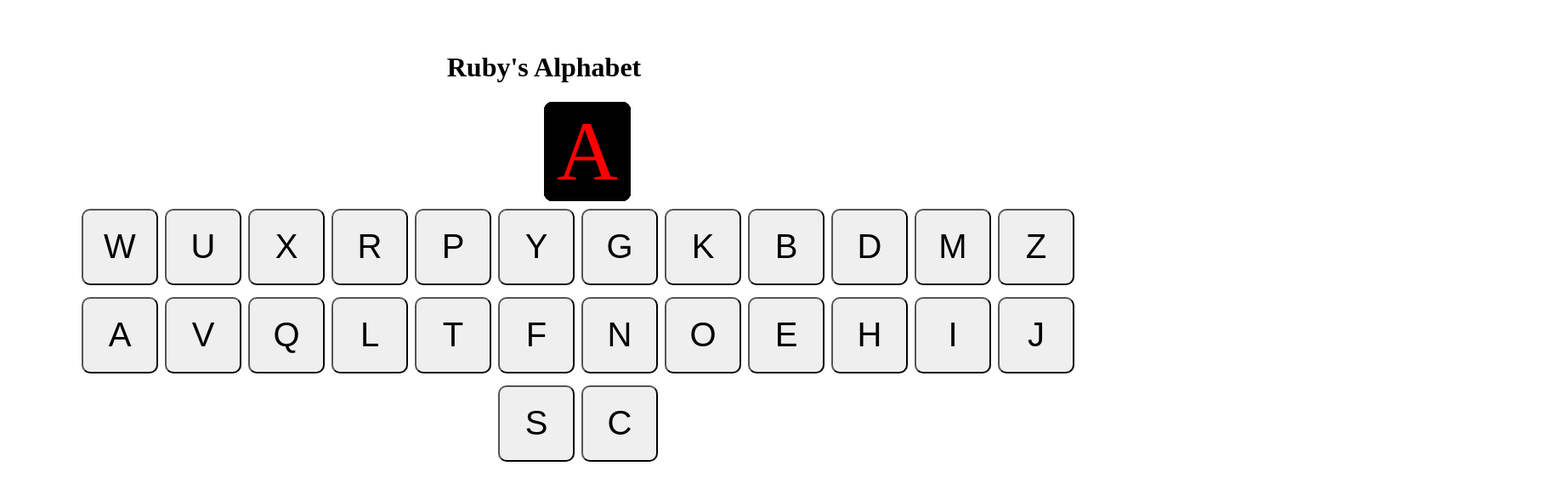
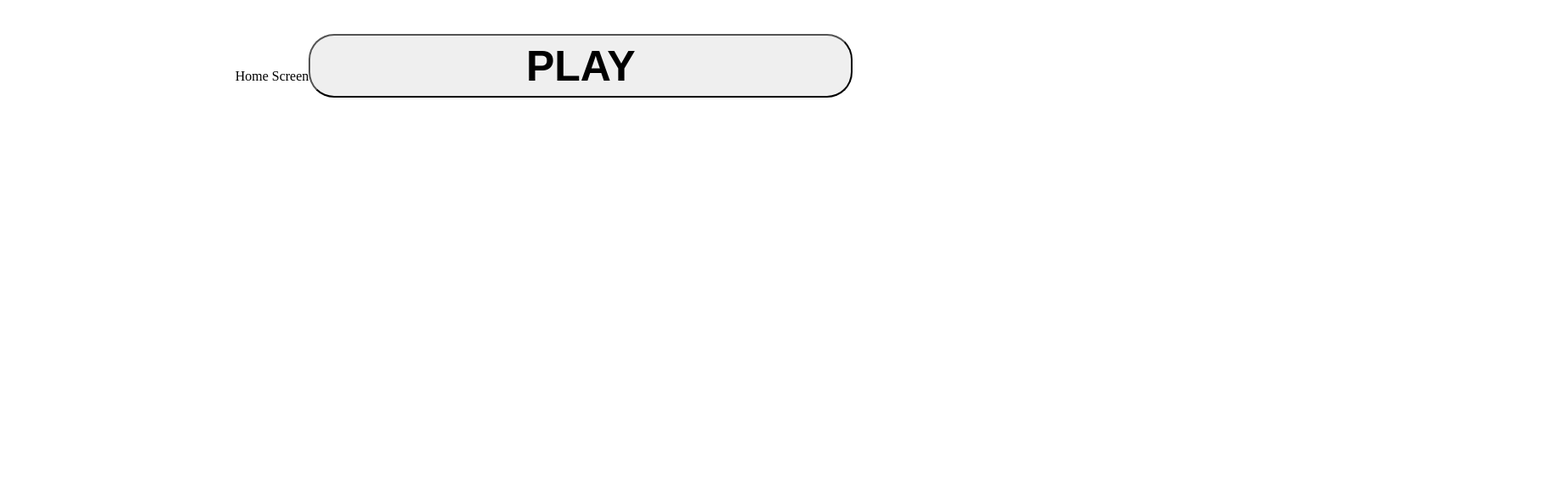
Before and after one commit to LeeAllenK/Rubys-Learning, a React (Vite) app: page / in a window 1280 px wide. Shown: the top 582 px of the page at 85% size, 1840 px wide, since content can reach past the window. Built offline with nearby package versions, Linux system fonts and the light colour scheme.

Commit message:
Updating UI

```diff
--- a/src/App.css
+++ b/src/App.css
@@ -3,6 +3,14 @@
   margin: 0 auto;
   padding: 2rem;
   text-align: center;
+}
+.play-Btn{
+  width:50vw;
+  height:75px;
+  border-radius: 30px;
+  font-size: 50px;
+  font-weight: bolder;
+  cursor: pointer;
 }
 .letter-border {
   display: flex;
@@ -32,7 +40,7 @@
   top: 100px;
   width:100%;
 }
-button{
+.letter-Btns{
   font-size: 40px;
   border-radius: 10px;
   width: 90px;
--- a/src/App.jsx
+++ b/src/App.jsx
@@ -1,6 +1,6 @@
 import { useState,useEffect} from 'react';
 import {Letterbtn} from './components/Letter-Btn'
-
+import {Homebtn} from './components/Home-Btn'
 // ADD HOME PAGE, PLAY BTN, AND STATE TO HOLD USERNAME AFTER GAME COMPLETION
 import './App.css'
 function App() {
@@ -9,12 +9,13 @@ function App() {
   const [compLetters, setCompLetters] = useState([]);
   const [letterValue, setLetterValue] = useState(null)
   const [compare, setCompare] = useState(false);
-  const [match,setMatch]= useState(false)
-  const [winner,setWinner] = useState('')
+  const [match,setMatch]= useState(false);
+  const [winner,setWinner] = useState('');
+  const [play,setPlay] = useState(false);
   useEffect(() => {
     let nextIndex = letter.length + 1;
           console.log(nextIndex)
-    if(compLetters.length === 0) {
+    if(compLetters.length === 0 && play) {
       const nextLetter = setInterval(() => {
         setLetter((prev) => {
           nextIndex--;
@@ -50,16 +51,22 @@ function App() {
         console.log('MATCH');
         setMatch(true)
         setCompLetters([]);
-        setCompare(false)
+        setCompare(false);
     }else{
       console.log('NO MATCH')
-      setCompLetters([])
-      setCompare(false)
+      setCompLetters([]);
+      setCompare(false);
     }
   }
   },[compare,match])
+  const handlePlay = ()=>{
+    setPlay(!play)
+    console.log('playGame')
+  }
   return (
     <>
+      {play ? (
+      <div>
         <h1 className='Ruby'>Ruby's Alphabet</h1>
           <h2>{winner}</h2>
         <div className='letter-border'>
@@ -73,6 +80,13 @@ function App() {
             <Letterbtn key={letter} letter={letter.toUpperCase()} onClick={()=>handleClick(letter)} disabled={compLetters.length < 1 }/>
           ))}
         </ul>
+      </div>
+      ) : (
+        <div>
+          Home Screen
+          <Homebtn onPlayClick={handlePlay}/>
+        </div>
+      )}
     </>
   );
 }
--- /dev/null
+++ b/src/components/Home-Btn.jsx
@@ -0,0 +1,6 @@
+import '../App.css'
+export function Homebtn({onPlayClick,}){
+	return(
+		<button className='play-Btn' onClick={onPlayClick}>PLAY</button>
+	)
+}
--- /dev/null
+++ b/src/components/Home.jsx
@@ -0,0 +1,6 @@
+
+export function Home({onHomeClick}){
+	return(
+		<button  onClick={onHomeClick}>PLAY</button>
+	)
+}
--- a/src/components/Letter-Btn.jsx
+++ b/src/components/Letter-Btn.jsx
@@ -1,7 +1,8 @@
+import '../App.css';
 
 export function Letterbtn({letter,onClick,disabled,compare}){
 
 	return(
-		<button onClick={onClick} disabled={disabled}>{letter}</button>
+		<button className='letter-Btns' onClick={onClick} disabled={disabled}>{letter}</button>
 	)
 }
```
Lines whose indentation alone changed are shown as unchanged.
